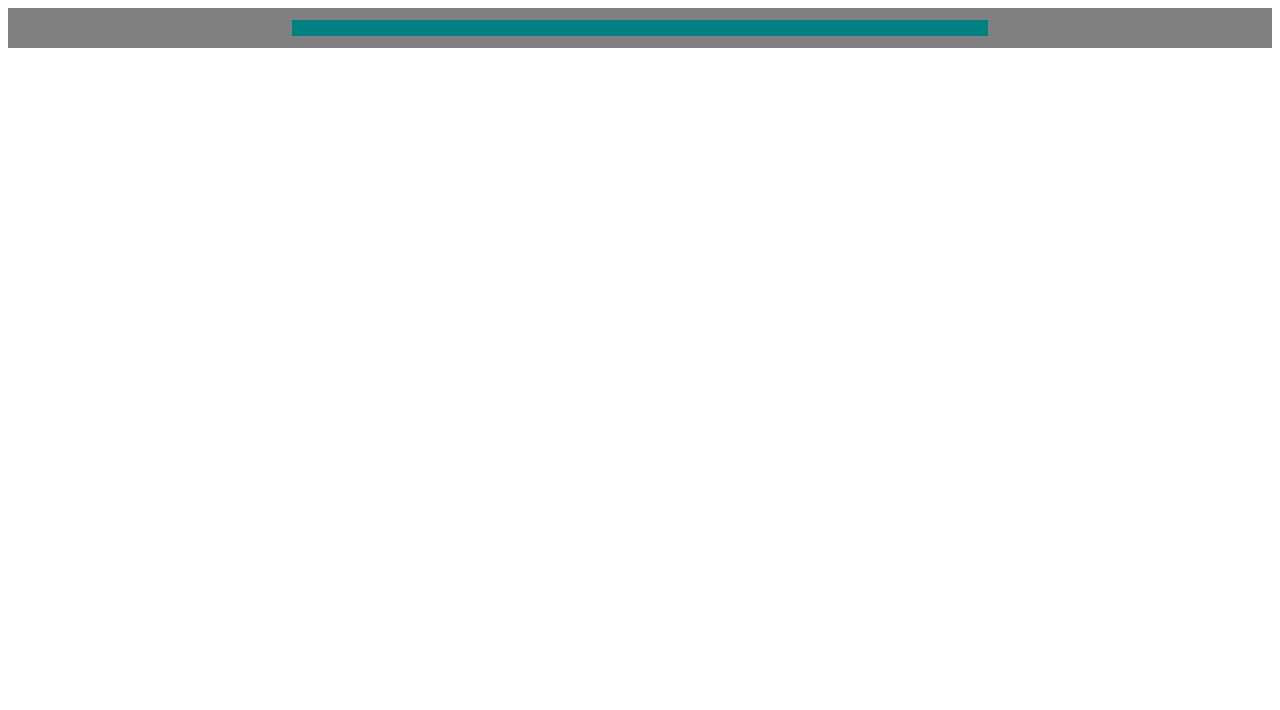
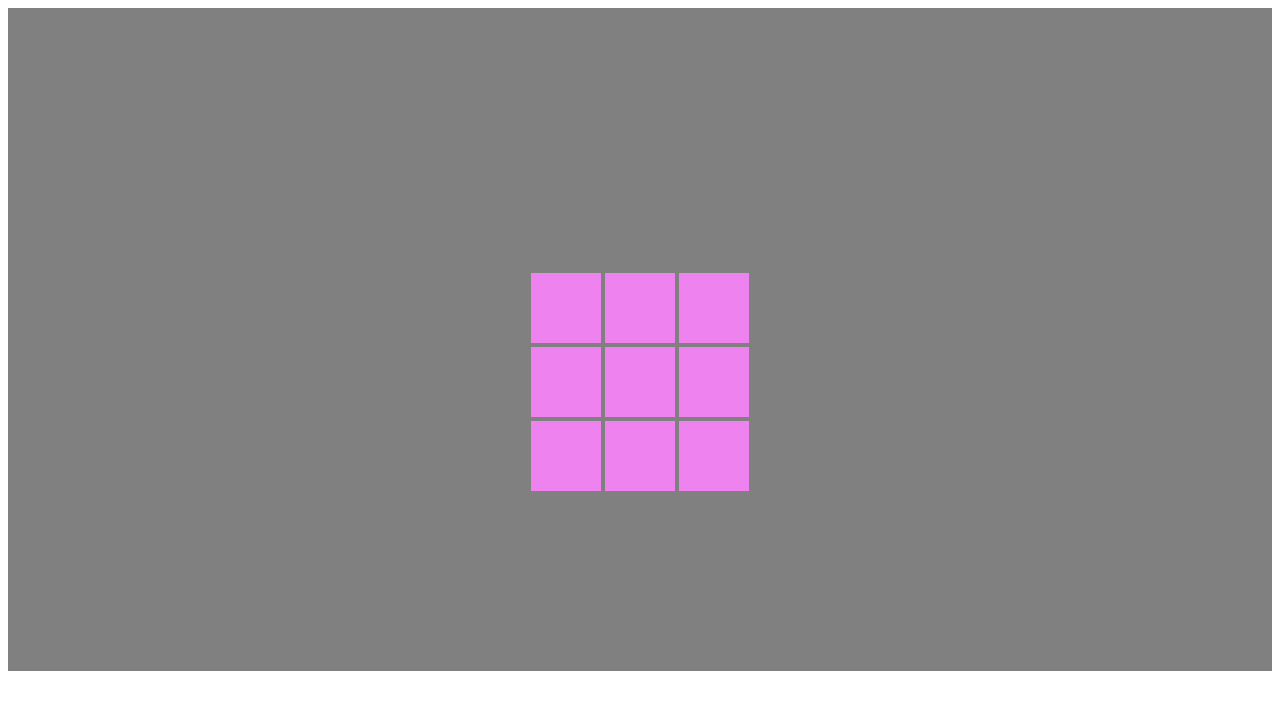
Before and after one commit to DeadEnd3619/Homework, a plain HTML site: page ticTacToe/Main.html in a window 1280 px wide. Drawn offline with Linux system fonts and the light colour scheme.

Commit message:
Made progress on the assignment
With help, made progress on grid for tic-tac-toe.

```diff
--- a/ticTacToe/Main.html
+++ b/ticTacToe/Main.html
@@ -8,26 +8,20 @@
 </head>
 <body>
 <div class="Grid">
-    <div class="mainBackground"></div>
-    <div class="box 1"></div>
-    <div class="box 2"></div>
-    <div class="box 3"></div>
-    <div class="box 4"></div>
-    <div class="box 5"></div>
-    <div class="box 6"></div>
-    <div class="box 7"></div>
-    <div class="box 8"></div>
-    <div class="box 9"></div>
-    <div class="winScore"></div>
-    <div class="winStreak"></div>
-    <div class="playerOneScore"></div>
-    <div class="playerTwoScore"></div>
-    <div class="playerStreak"></div>
+        <div class="box-1"></div>
+        <div class="box-2"></div>
+        <div class="box-3"></div>
+        <div class="box-4"></div>
+        <div class="box-5"></div>
+        <div class="box-6"></div>
+        <div class="box-7"></div>
+        <div class="box-8"></div>
+        <div class="box-9"></div>
 </div>
 
 
 
-
+<!-- <label for=""></label> -->
 
 
 
--- a/ticTacToe/main.css
+++ b/ticTacToe/main.css
@@ -1,82 +1,79 @@
 .Grid{
     display: grid;
-    grid-template-columns: [Start] 1fr [column-1] 1fr [column-2] 1fr [column-3] 1fr [column-4] 1fr [column-5] 1fr [column-6] 1fr [column-7] 1fr [column-8] 1fr [End];
-    grid-template-rows: [Start] 1fr [row-1] 1fr [row-2] 1fr [row-3] 1fr [row-4] 1fr [row-5] 1fr [row-6] 1fr [row-7] 1fr [row-8] 1fr [End];
+    grid-template-columns: [col-1] 1fr [col-2] 45px [col-3] 70px [col-4] 70px [col-5] 70px [col-6] 45px [col-7] 1fr [col-8];
+    grid-template-rows: [row-1] 1fr [row-2] 100px [row-3] 100px [row-4] 45px [row-5] 70px [row-6] 70px [row-7] 70px [row-8] 45px [row-9] 70px [row-10] 45px [row-11] 1fr [row-12];
     gap: 4px;
     padding: 4px;
     background-color: grey;
 }
 .mainBackground{
     background-color: teal;
-    grid-column: column-2 / column-7 ;
-    grid-row: row-2 / row-7;
+    grid-column: 2 / 7 ;
+    grid-row: 4 / 11 ;
 }
-.box1{
-    grid-column: / ;
-    grid-row:  /  ;
-    width: 100%;
-    height: 100%;
+.box-1{
+    grid-column: 3 / 4;
+    grid-row: 5 / 6;
+    background-color: violet;
+    /* gap: 4px; */
+    padding: 4px;
 }
-.box2{
-    grid-column:  /  ;
-    grid-row:  /  ;
-    width: 100%;
-    height: 100%;
+.box-2{
+    grid-column: 4 / 5;
+    grid-row: 5 / 6;
+    background-color: violet;
+    /* gap: 4px; */
+    padding: 4px;
 }
-.box3{
-    grid-column:  /  ;
-    grid-row:  /  ;
-    width: 100%;
-    height: 100%;
+.box-3{
+    grid-column: 5 / 6;
+    grid-row: 5 / 6;
+    background-color: violet;
+    /* gap: 4px; */
+    padding: 4px;
 }
-.box4{
-    grid-column:  /  ;
-    grid-row:  /  ;
-    width: 100%;
-    height: 100%;
+.box-4{
+    grid-column: 3 / 4;
+    grid-row: 6 / 7;
+    background-color: violet;
+    /* gap: 4px; */
+    padding: 4px;
 }
-.box5{
-    grid-column:  /  ;
-    grid-row:  /  ;
-    width: 100%;
-    height: 100%;
+.box-5{
+    grid-column: 4 / 5;
+    grid-row: 6 / 7;
+    background-color: violet;
+    /* gap: 4px; */
+    padding: 4px;
 }
-.box6{
-    grid-column:  /  ;
-    grid-row:  /  ;
-    width: 100%;
-    height: 100%;
+.box-6{
+    grid-column: 5 / 6;
+    grid-row: 6 / 7;
+    background-color: violet;
+    /* gap: 4px; */
+    padding: 4px;
 }
-.box7{
-    grid-column:  /  ;
-    grid-row:  /  ;
-    width: 100%;
-    height: 100%;
+.box-7{
+    grid-column: 3 / 4;
+    grid-row: 7 / 8;
+    background-color: violet;
+    /* gap: 4px; */
+    padding: 4px;
 }
-.box8{
-    grid-column:  /  ;
-    grid-row:  /  ;
-    width: 100%;
-    height: 100%;
+.box-8{
+    grid-column: 4 / 5;
+    grid-row: 7 / 8;
+    background-color: violet;
+    /* gap: 4px; */
+    padding: 4px;
 }
-.box9{
-    grid-column:  /  ;
-    grid-row:  /  ;
-    width: 100%;
-    height: 100%;
+.box-9{
+    grid-column: 5 / 6;
+    grid-row: 7 / 8;
+    background-color: violet;
+    /* gap: 4px; */
+    padding: 4px;
 }
-.winScore{
-
+.border{
+    border-color: yellow;
 }
-.winStreak{
-
-}
-.playerOneScore{
-
-}
-.playerTwoScore{
-
-}
-.playerStreak{
-
-}
```
